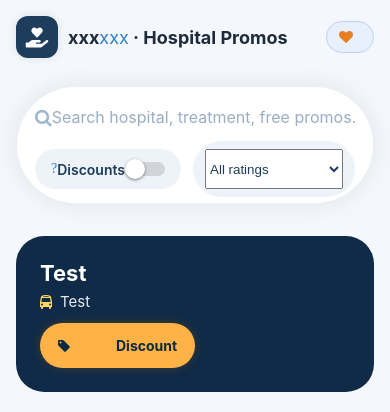
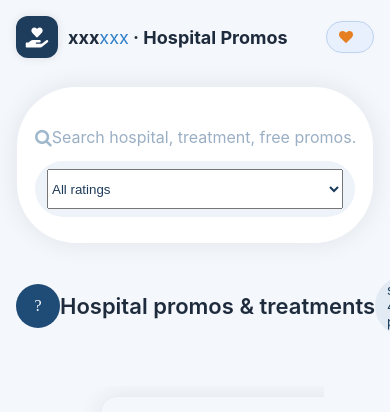
Before and after one commit to Chris-Was-Here-Since2003/Design-Project-SDG3-26, a React Native app: screen / in a window 390 px wide. Shown: the top 412 px of the page. Built offline with nearby package versions, Linux system fonts and the light colour scheme.

Commit message:
TestChanges

```diff
--- a/App.js
+++ b/App.js
@@ -117,19 +117,6 @@ export default function App() {
           onDiscountToggle={setDiscountOnly}
         />
 
-        <View style={styles.promoBanner}>
-          <View style={styles.promoText}>
-            <Text style={styles.promoTitle}>Test</Text>
-            <View style={styles.promoSubtitleRow}>
-              <FontAwesome name="bus" size={14} color="#ffd966" style={{ marginRight: 8 }} />
-              <Text style={styles.promoSubtitle}>Test</Text>
-            </View>
-          </View>
-          <View style={styles.promoCta}>
-            <FontAwesome name="tag" size={14} color="#0b2a3e" />
-            <Text style={styles.promoCtaText}>Discount</Text>
-          </View>
-        </View>
 
         <View style={styles.sectionTitleRow}>
           <View style={styles.sectionTitleWithIcon}>
@@ -141,6 +128,7 @@ export default function App() {
           <Text style={styles.sectionNote}>showing {filteredPromos.length} promos</Text>
         </View>
 
+        <View style = {styles.separator}>
         <PromoGrid
           promos={filteredPromos}
           favorites={favorites}
@@ -149,6 +137,7 @@ export default function App() {
           onLoadMore={handleLoadMore}
           showLoadMore={promos.length < initialPromos.length + morePromos.length}
         />
+        </View>
 
         <View style={styles.sectionTitleRow}>
           <View style={styles.sectionTitleWithIcon}>
@@ -160,11 +149,13 @@ export default function App() {
           <Text style={styles.sectionNote}>showing {filteredHospitals.length} hospitals</Text>
         </View>
 
+        <View style={styles.separator}>
         <HospitalGrid
           hospitals={filteredHospitals}
           favorites={favorites}
           onToggleFavorite={toggleFavorite}
         />
+        </View>
 
         <View style={styles.mapPreview}>
           <Text style={styles.mapPreviewText}>📍 Map preview (tap for route)</Text>
@@ -187,6 +178,10 @@ export default function App() {
 }
 
 const styles = StyleSheet.create({
+  separator:{
+    padding: 50,
+    height :'100vh'
+  },
   safeArea: {
     flex: 1,
     backgroundColor: '#f4f7fb',
--- a/components/FilterBar.js
+++ b/components/FilterBar.js
@@ -8,8 +8,6 @@ export default function FilterBar({
   onQueryChange,
   ratingFilter,
   onRatingChange,
-  discountOnly,
-  onDiscountToggle,
 }) {
   return (
     <View style={styles.container}>
@@ -25,24 +23,6 @@ export default function FilterBar({
       </View>
 
       <View style={styles.controlsRow}>
-        <View style={styles.filterChip}>
-          <FontAwesome name="sliders-h" size={14} color={discountOnly ? 'white' : '#2f7fc9'} />
-          <Text
-            style={[
-              styles.filterText,
-              discountOnly ? styles.filterTextActive : styles.filterTextInactive,
-            ]}
-            onPress={() => onDiscountToggle(!discountOnly)}
-          >
-            Discounts
-          </Text>
-          <Switch
-            value={discountOnly}
-            onValueChange={onDiscountToggle}
-            thumbColor={discountOnly ? '#f97316' : '#fff'}
-            trackColor={{ false: '#d1d5db', true: '#f97316' }}
-          />
-        </View>
 
         <View style={styles.pickerWrapper}>
           <Picker
@@ -76,6 +56,7 @@ const styles = StyleSheet.create({
     borderColor: 'rgba(0,60,120,0.08)',
   },
   searchRow: {
+    marginTop : 20,
     flexDirection: 'row',
     alignItems: 'center',
   },
@@ -118,6 +99,7 @@ const styles = StyleSheet.create({
     borderRadius: 40,
     paddingHorizontal: 12,
     paddingVertical: 8,
+    marginBottom:20,
     flex: 1,
   },
   picker: {
--- a/components/HospitalCard.js
+++ b/components/HospitalCard.js
@@ -24,13 +24,11 @@ export default function HospitalCard({ hospital, isFavorite, onToggleFavorite })
       </View>
 
       <Text style={styles.subtitle}>
-        <FontAwesome name="map-pin" size={12} color="#4b6584" style={styles.subtitleIcon} />
         {hospital.address}
       </Text>
 
       {hospital.transport.map((line) => (
         <View key={line} style={styles.transportRow}>
-          <FontAwesome name="bus" size={14} color="#0284c7" style={styles.transportIcon} />
           <Text style={styles.transportText}>{line}</Text>
         </View>
       ))}
@@ -45,21 +43,26 @@ export default function HospitalCard({ hospital, isFavorite, onToggleFavorite })
 
 const styles = StyleSheet.create({
   card: {
-    backgroundColor: 'white',
-    borderRadius: 24,
-    padding: 16,
+    backgroundColor: 'light blue',
+    borderRadius: 18,
+    padding: 20,
     shadowColor: '#002040',
     shadowOpacity: 0.08,
     shadowRadius: 25,
     borderWidth: 1,
     borderColor: 'rgba(0,70,120,0.05)',
-    width: '48%',
+    width: 250,
+    margin: 10,
+    height: 420,
+    justifyContent: 'flex-start',
+    overflow: 'hidden',
+    alignItems: 'center',
   },
   image: {
-    width: '100%',
-    aspectRatio: 1,
-    borderRadius: 20,
-    marginBottom: 16,
+    width:'60%',
+    aspectRatio: 0.85,
+    borderRadius: 16,
+    marginBottom: 8,
   },
   tagsRow: {
     flexDirection: 'row',
@@ -71,7 +74,7 @@ const styles = StyleSheet.create({
     borderRadius: 40,
     paddingHorizontal: 12,
     paddingVertical: 4,
-    fontSize: 12,
+    fontSize: 10,
     fontWeight: '600',
     color: '#1e4b70',
     marginRight: 8,
@@ -85,14 +88,14 @@ const styles = StyleSheet.create({
   },
   title: {
     fontWeight: '700',
-    fontSize: 16,
+    fontSize: 12,
     color: '#1e2b3c',
     flex: 1,
     paddingRight: 8,
   },
   subtitle: {
     color: '#4b6584',
-    fontSize: 12,
+    fontSize: 10,
     marginBottom: 12,
   },
   subtitleIcon: {
@@ -125,10 +128,11 @@ const styles = StyleSheet.create({
     flexDirection: 'row',
     alignItems: 'center',
     justifyContent: 'center',
+    width: 100,
   },
   actionText: {
     color: '#1f4b77',
     fontWeight: '600',
-    fontSize: 13,
+    fontSize: 10,
   },
 });
--- a/components/HospitalGrid.js
+++ b/components/HospitalGrid.js
@@ -8,11 +8,12 @@ export default function HospitalGrid({ hospitals, favorites, onToggleFavorite })
       <FlatList
         data={hospitals}
         keyExtractor={(item) => item.id}
-        horizontal={false}
-        numColumns={2}
-        columnWrapperStyle={styles.columnWrapper}
+        horizontal
+        showsHorizontalScrollIndicator={false}
+        snapToAlignment="start"
+        snapToInterval={272}
+        decelerationRate="fast"
         contentContainerStyle={styles.listContent}
-        showsVerticalScrollIndicator={false}
         renderItem={({ item }) => (
           <HospitalCard
             hospital={item}
@@ -30,7 +31,9 @@ const styles = StyleSheet.create({
     flex: 1,
   },
   listContent: {
-    paddingVertical: 4,
+    paddingLeft: 24,
+    paddingRight: 12,
+    height: 200,
   },
   columnWrapper: {
     justifyContent: 'space-between',
--- a/components/PromoGrid.js
+++ b/components/PromoGrid.js
@@ -37,11 +37,11 @@ export default function PromoGrid({
 const styles = StyleSheet.create({
   gridContainer: {
     flex: 1,
-    height : 1,
+    height : '200px',
   },
   listContent: {
     paddingLeft: 24,
     paddingRight: 12,
-    height: 1,
+    height: 200,
   },
 });
```
